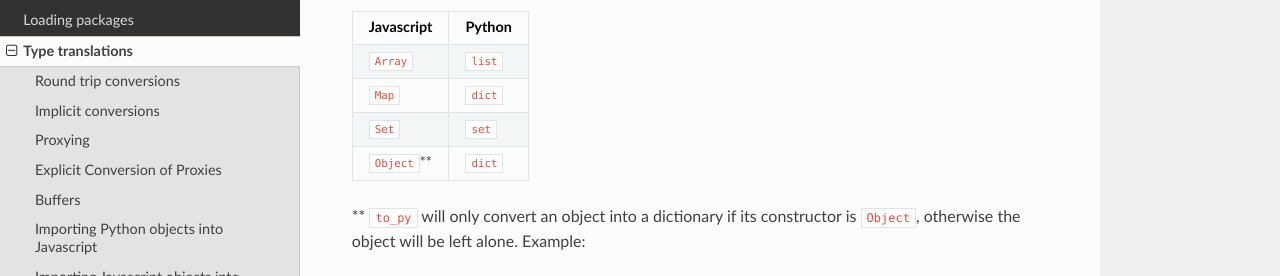
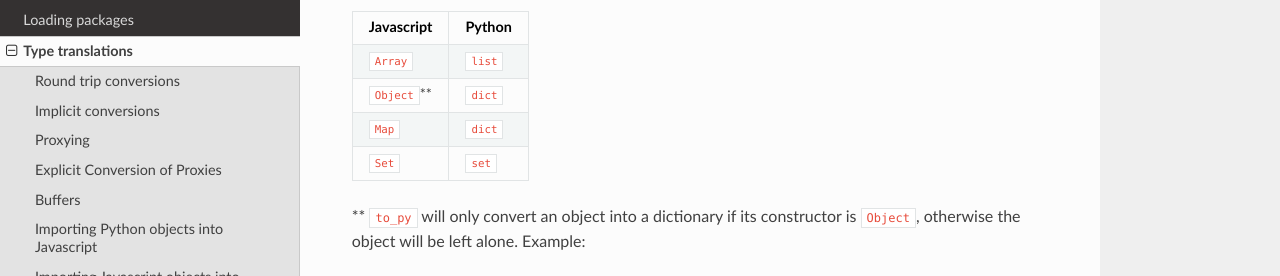
Before and after one commit to pyodide/pyodide, a Sphinx documentation site: the page built from docs/usage/type-conversions.md, in a window 1280 px wide and 900 px high, scrolled down 5180 px. Shown: the part 173-449 px from the top of the window. Built offline with Sphinx 7.4.7 and the Read the Docs theme 2.0.0, drawn with Linux system fonts in a browser that asks for light colours; the version number is read from the project's files by our own code.

````diff
--- a/docs/usage/type-conversions.md
+++ b/docs/usage/type-conversions.md
@@ -214,9 +214,9 @@ performs the following explicit conversions:
 | Javascript       | Python              |
 |------------------|---------------------|
 | `Array`          | `list`              |
+| `Object`**       | `dict`              |
 | `Map`            | `dict`              |
 | `Set`            | `set`               |
-| `Object`**       | `dict`            |
 
 ** `to_py` will only convert an object into a dictionary if its constructor
 is `Object`, otherwise the object will be left alone. Example:
@@ -233,7 +233,6 @@ pyodide.runPython(`
     assert y.to_py() == y
 `)
 ```
-
 
 ## Buffers
 
````
